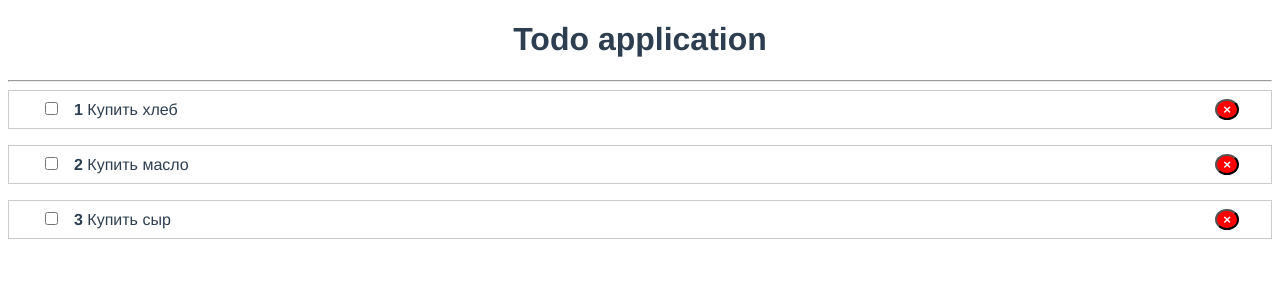
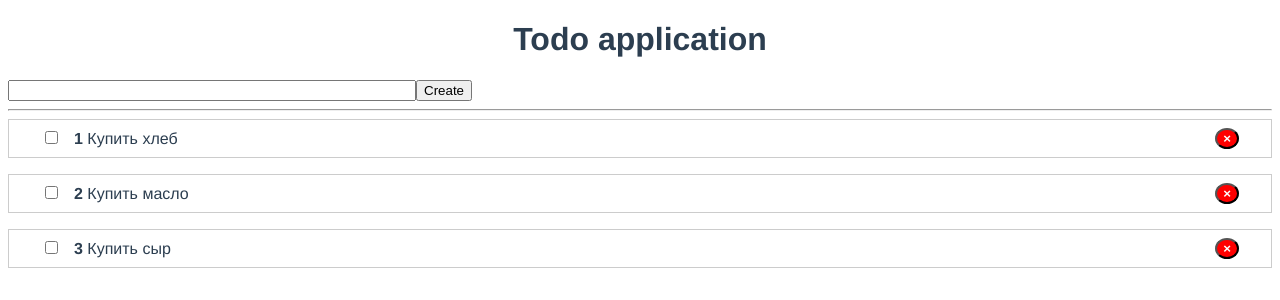
Before and after one commit to apachqq/task-list-vue, a Vue app: page / in a window 1280 px wide. Shown: the top 300 px of the page. Built offline with nearby package versions, Linux system fonts and the light colour scheme.

Commit message:
adding-a-task

```diff
--- a/src/App.vue
+++ b/src/App.vue
@@ -1,6 +1,9 @@
 <template>
     <div id="app">
         <h1>Todo application</h1>
+        <add-todo
+                @add-todo="addTodo"
+        ></add-todo>
         <hr>
         <todo-list
                 :todos="todos"
@@ -11,6 +14,7 @@
 
 <script>
     import TodoList from '@/components/TodoList'
+    import AddTodo from '@/components/AddTodo'
 
     export default {
         data() {
@@ -22,10 +26,13 @@
                 ]
             }
         },
-        components: {TodoList},
+        components: {TodoList, AddTodo},
         methods: {
             removeTodo(id) {
                 this.todos = this.todos.filter(t => t.id !== id)
+            },
+            addTodo(todo) {
+                this.todos.push(todo)
             }
         }
     }
--- /dev/null
+++ b/src/components/AddTodo.vue
@@ -0,0 +1,39 @@
+<template>
+    <form @submit.prevent="onSubmit">
+        <input type="text" v-model="title">
+        <button type="submit">Create</button>
+    </form>
+</template>
+
+<script>
+    export default {
+        data() {
+            return {
+                title: ''
+            }
+        },
+        methods: {
+            onSubmit() {
+                if (this.title.trim()) {
+                    const newTodo = {
+                        id: Date.now(),
+                        title: this.title,
+                        completed: false
+                    }
+                    this.$emit('add-todo', newTodo)
+                    this.title = ''
+                }
+            }
+        }
+    }
+</script>
+
+<style scoped>
+    form {
+        display: flex;
+    }
+
+    input {
+        width: 400px;
+    }
+</style>
```
